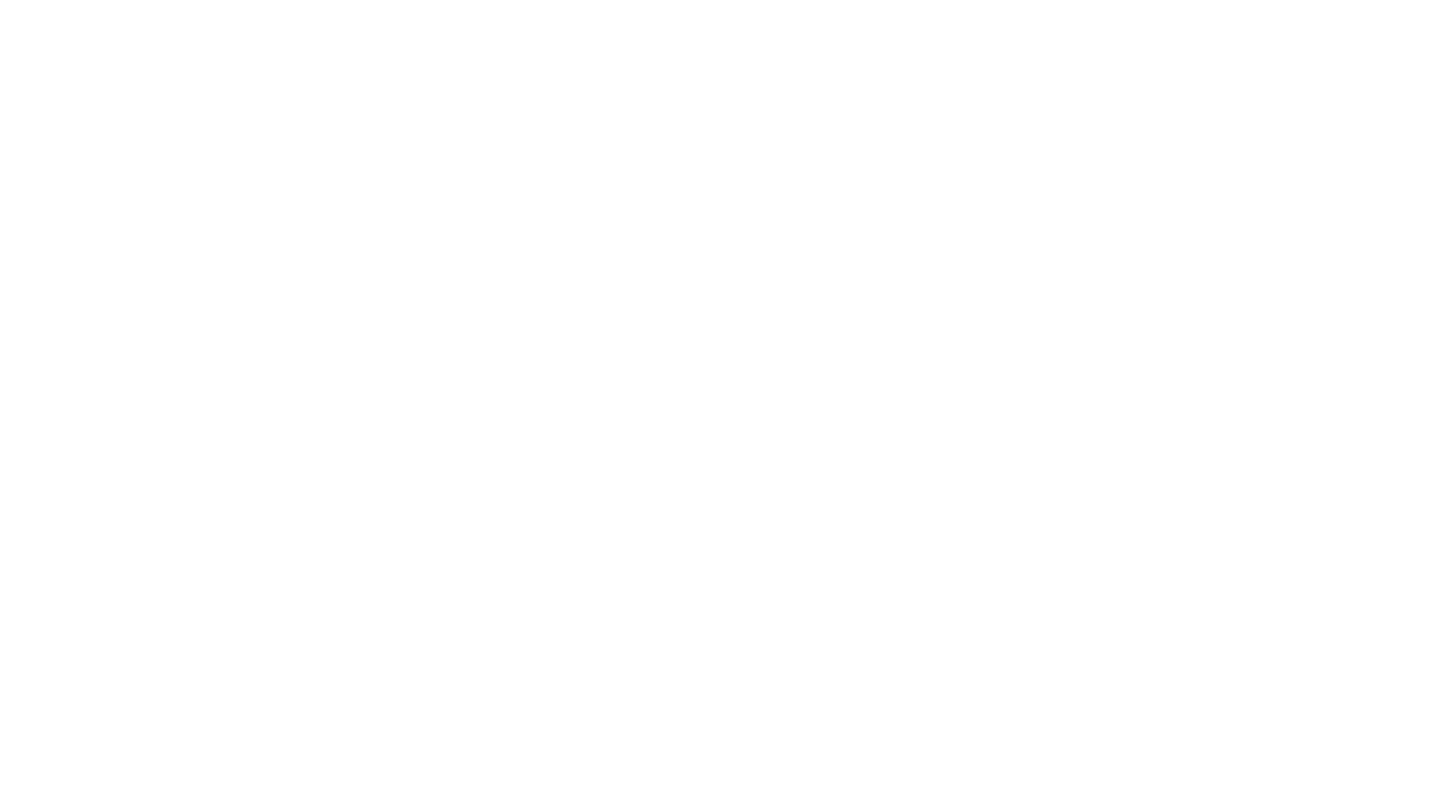
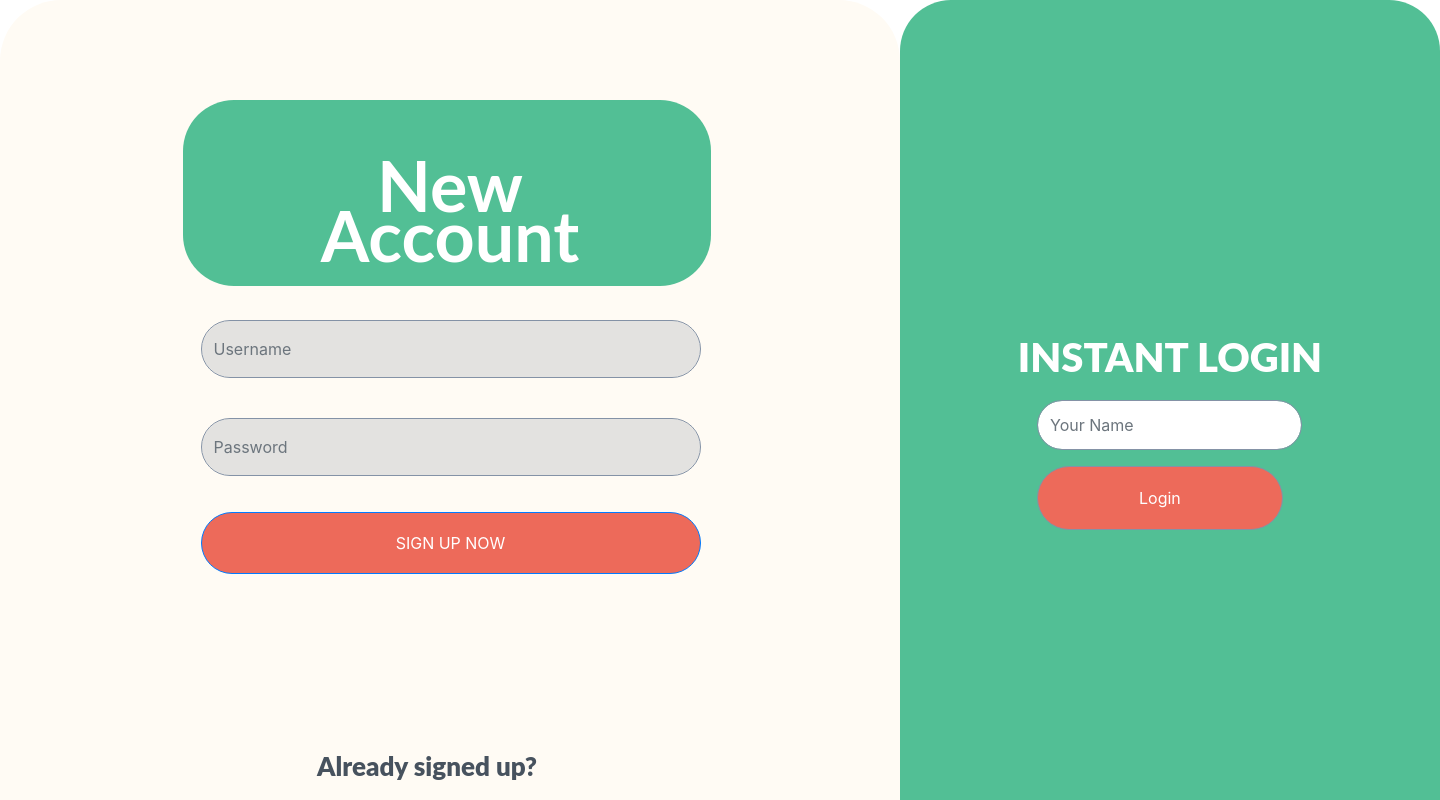
Before and after one commit to franckmartin3d/ChatApp, a React (Create React App) app in the folder chatapp/: page /SignUp in a window 1280 px wide. Shown: the top 800 px of the page, 1440 px wide, since content can reach past the window. Built offline with nearby package versions, Linux system fonts and the light colour scheme.

Commit message:
Created sign up page

```diff
--- a/chatapp/src/Login/Login.css
+++ b/chatapp/src/Login/Login.css
@@ -29,7 +29,7 @@
 .sign-in{
     position: relative;
     left: 67px;
-    top: 51px;
+    top: 60px;
     color: #FFFFFF;
     font-family: Lato;
     font-size: 70px;
--- a/chatapp/src/Login/Login.js
+++ b/chatapp/src/Login/Login.js
@@ -3,6 +3,7 @@ import "bootstrap/dist/css/bootstrap.min.css";
 import "./Login.css";
 import { Form } from "react-bootstrap";
 import { Button } from "react-bootstrap";
+import {Link} from 'react-router-dom';
 
 export class Login extends Component {
   render() {
@@ -31,13 +32,16 @@ export class Login extends Component {
             </Form.Group>
 
             <Button className="form-button" type="submit">
-              Submit
+              SIGN IN
             </Button>
           </Form>
         </div>
         {/* Account */}
         <div className="account-text">Don't have an account?</div>
+        <Link to="/SignUp">
         <div className="sign-up-link">SIGN UP NOW</div>
+        </Link>
+
 
         {/* Jumbo right */}
         <div className="jumbo-right"></div>
--- a/chatapp/src/Login/SignUp.js
+++ b/chatapp/src/Login/SignUp.js
@@ -1,15 +1,73 @@
 import React, { Component } from 'react'
 import "bootstrap/dist/css/bootstrap.min.css";
-
+import "bootstrap/dist/css/bootstrap.min.css";
+import "./Login.css";
+import { Form } from "react-bootstrap";
+import { Button } from "react-bootstrap";
+import {Link} from 'react-router-dom';
 
 export class SignUp extends Component {
     render() {
         return (
-            <div>
+            <div className="jumbo-left">
+        <div className="green-h1">
+          <div className="sign-in">
+            New Account
+          </div>
+        </div>
 
+        {/* form */}
+        <div className="form-position">
+          <Form>
+            <Form.Group controlId="formBasicEmail">
+              <Form.Control
+                className="form-username"
+                type="Username"
+                placeholder="Username"
+              />
+              <Form.Control
+                className="form-username2"
+                type="Password"
+                placeholder="Password"
+              />
+            </Form.Group>
+
+            <Button className="form-button" type="SignUp">
+              SIGN UP NOW
+            </Button>
+          </Form>
+        </div>
+        {/* Account */}
+        <div className="account-text">Already signed up?</div>
+        <Link to="/">
+        <div className="sign-up-link">LOGIN</div>
+        </Link>
+
+        {/* Jumbo right */}
+        <div className="jumbo-right"></div>
+            <div className="instant-login">
+                INSTANT LOGIN
             </div>
-        )
-    }
+
+            <div className="form-right">
+                <Form>
+                <Form.Group controlId="formInstant">
+                <Form.Control
+                    className="form-Instant"
+                    type="YourName"
+                    placeholder="Your Name"
+                />
+                </Form.Group>
+
+                <Button className="form-Instant-button" type="Login">
+                Login
+                </Button>
+            </Form>
+            </div>
+      </div>
+
+    );
+  }
 }
 
 export default SignUp
```
